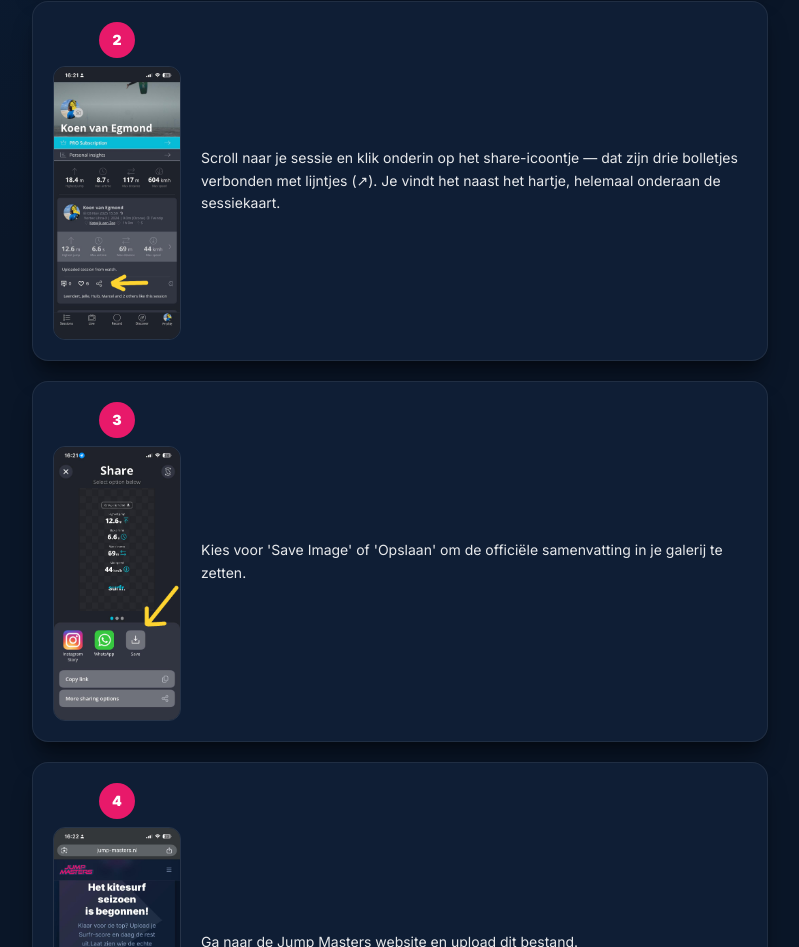
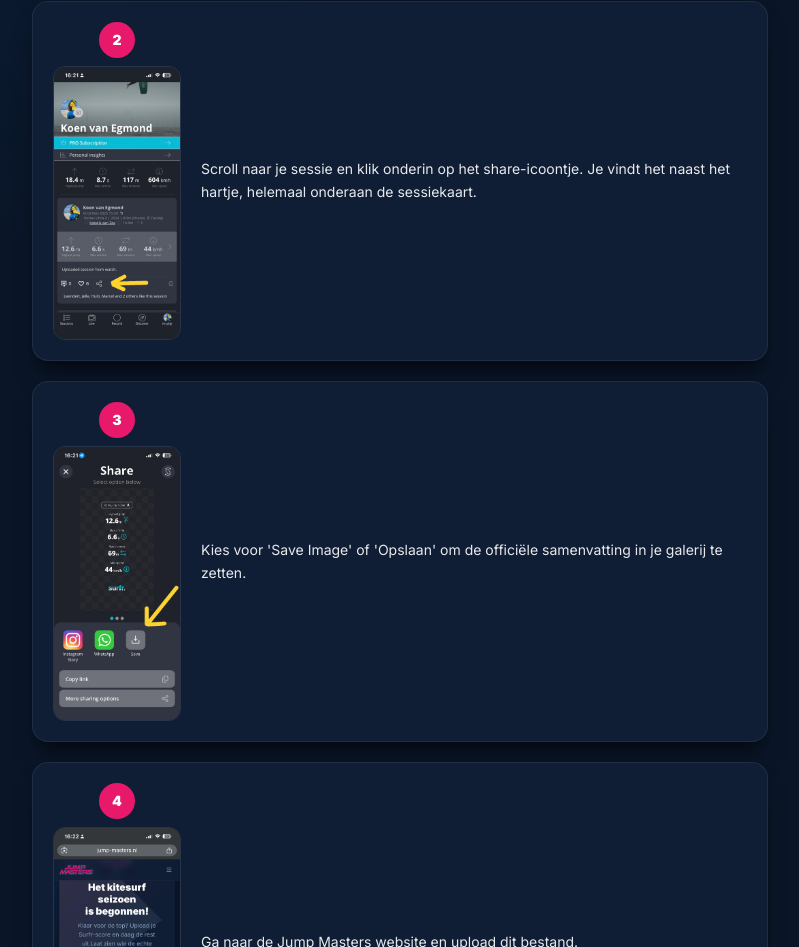
Before and after one commit to koenvanegmond/jumpmasters, a React (Vite) app in the folder frontend/: page /hoe-het-werkt in a window 1280 px wide. Shown: the part 991-1938 px from the top of the page, without its empty margins (240-1039 px from the left). Built offline with nearby package versions, Linux system fonts and the light colour scheme; no server answers.

Commit message:
Simplify step 2 share icon description

```diff
--- a/frontend/src/pages/HoeHetWerkt.jsx
+++ b/frontend/src/pages/HoeHetWerkt.jsx
@@ -67,7 +67,7 @@ export default function HoeHetWerkt() {
           },
           {
             nr: 2,
-            tekst: 'Scroll naar je sessie en klik onderin op het share-icoontje — dat zijn drie bolletjes verbonden met lijntjes (↗). Je vindt het naast het hartje, helemaal onderaan de sessiekaart.',
+            tekst: 'Scroll naar je sessie en klik onderin op het share-icoontje. Je vindt het naast het hartje, helemaal onderaan de sessiekaart.',
             img: '/stap2.PNG',
             alt: 'Surfr app — deel-icoontje',
           },
```
